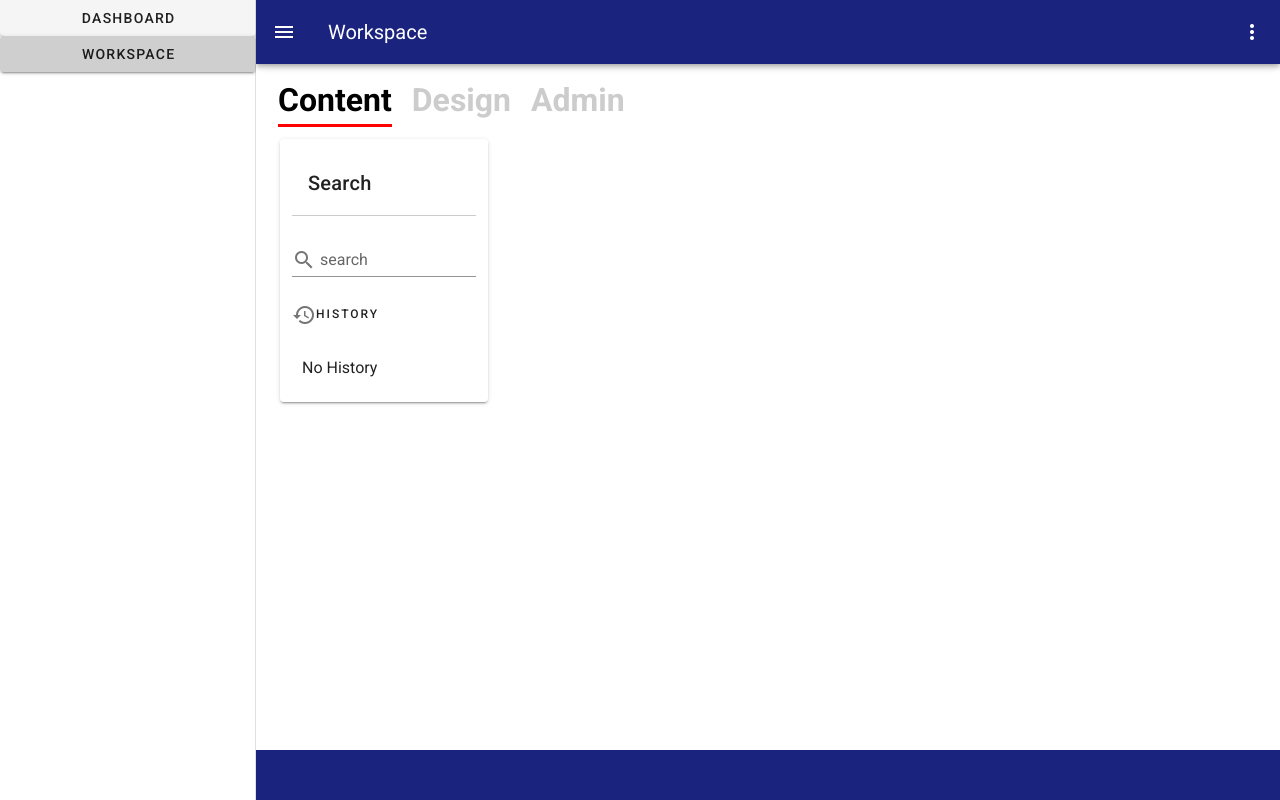
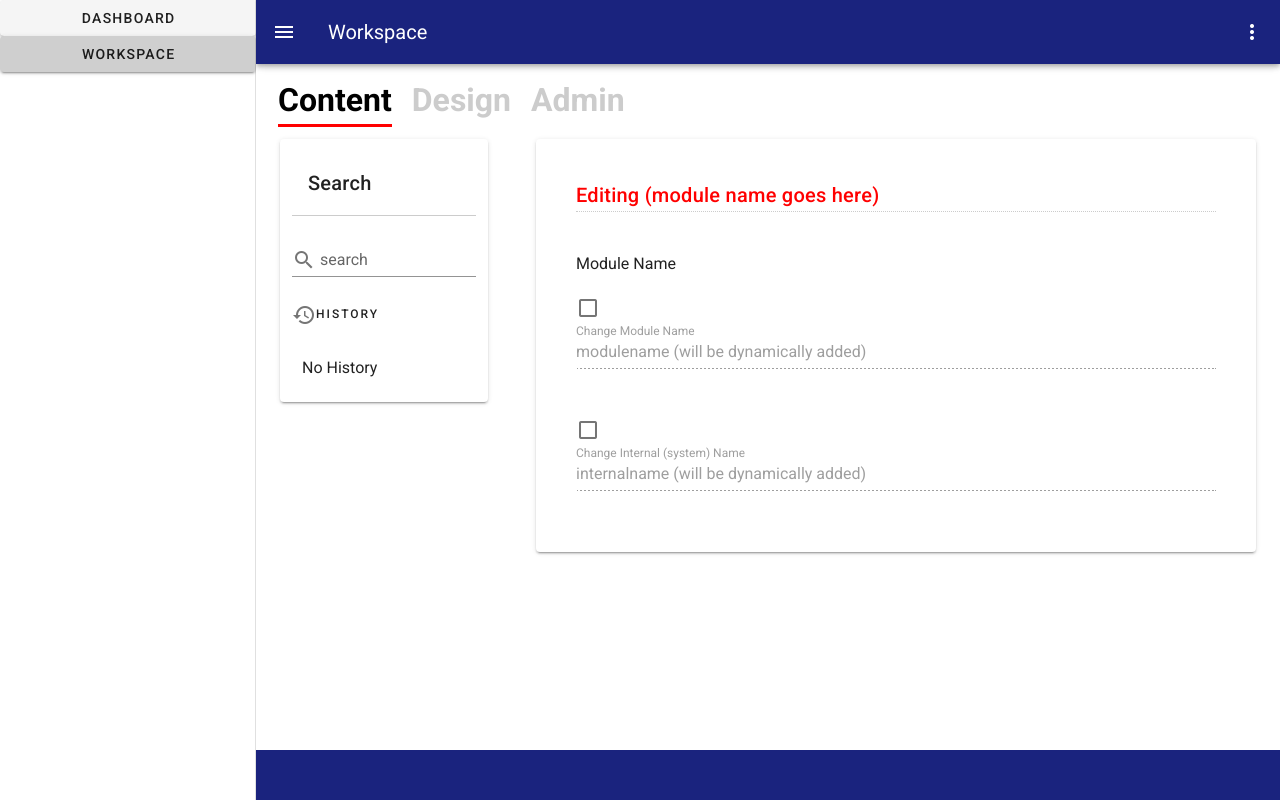
Before and after one commit to iingles/isaac-ingles-3790-final, a Vue app: page /workspace in a window 1280 px wide. Built offline with nearby package versions, Linux system fonts and the light colour scheme.

Commit message:
styled module editor better

```diff
--- a/src/components/workspace/ModuleEditor.vue
+++ b/src/components/workspace/ModuleEditor.vue
@@ -1,30 +1,36 @@
 <template>
     <v-container>
-        <v-card>
-            <v-card-title>Editing (module name goes here)</v-card-title>
+        <v-card class="pa-10">
+            <v-card-title class="mb-10 pa-0 editor-title">Editing (module name goes here)</v-card-title>
             <v-form>
-                <v-row>
-                    <h1>Module Name: (module name)</h1>
+                <p>Module Name</p>
+                <v-row class="xs-1 lg-1">
+                    <v-col>
                         <v-checkbox
                             v-model="changeModuleName"
                             hide-details
                             class="shrink mr-2 mt-0"
                         ></v-checkbox>
                         <v-text-field
-                        label="Module Name"
+                            label="Change Module Name"
                             value="modulename (will be dynamically added)"
                             :disabled="!changeModuleName"
                         ></v-text-field>
+                    </v-col>
+                </v-row>
+                <v-row class="xs-1 lg-1">
+                    <v-col>
                         <v-checkbox
                             v-model="changeInternalName"
                             hide-details
                             class="shrink mr-2 mt-0"
                         ></v-checkbox>
                         <v-text-field
-                        label="Internal (system) Name"
+                            label="Change Internal (system) Name"
                             value="internalname (will be dynamically added)"
                             :disabled="!changeInternalName"
                         ></v-text-field>
+                    </v-col>
                 </v-row>
             </v-form>
         </v-card>
@@ -34,12 +40,15 @@
 <script>
 export default {
     data: () => ({
-      includeFiles: true,
-      enabled: false,
+      changeInternalName: false,
+      changeModuleName: false,
     }),
 }
 </script>
 
 <style scoped>
-
+    .editor-title {
+        color: red;
+        border-bottom: 1px dotted #ccc
+    }
 </style>
--- a/src/views/Workspace.vue
+++ b/src/views/Workspace.vue
@@ -8,7 +8,20 @@
                 <SideBar />
             </v-col>
             <v-col xs="12" md="9">
-                <router-view></router-view>
+                <ModuleEditor />
+                <!-- <router-view></router-view> -->
+                <!-- <ul>
+                    <router-link
+                        class="module-link"
+                        tag="li"
+                        v-for="module in modules"
+                        :key="module.id"
+                        :to="'/workspace/' + module.name"
+                        style="cursor: pointer"
+                    >
+                        Module {{ module.id }} {{ module.name}}
+                    </router-link>
+                </ul> -->
             </v-col>
         </v-row>
     </v-container>
@@ -17,15 +30,21 @@
 <script>
 import SideBar from '../components/workspace/menus/Sidebar.vue'
 import WorkspaceMenu from '../components/workspace/menus/WorkspaceMenu.vue'
+//do this here for now
+import ModuleEditor from  '../components/workspace/ModuleEditor.vue'
+import contentModules from '../assets/modules.js'
 
 export default {
     components: {
         SideBar,
         WorkspaceMenu,
+        ModuleEditor,
     },
     data: () => {
         return {
-            viewMode: '',
+            //default to content view
+            viewMode: 'content',
+            modules: contentModules,
         }
     },
     methods: {
```
Lines whose indentation alone changed are shown as unchanged.
